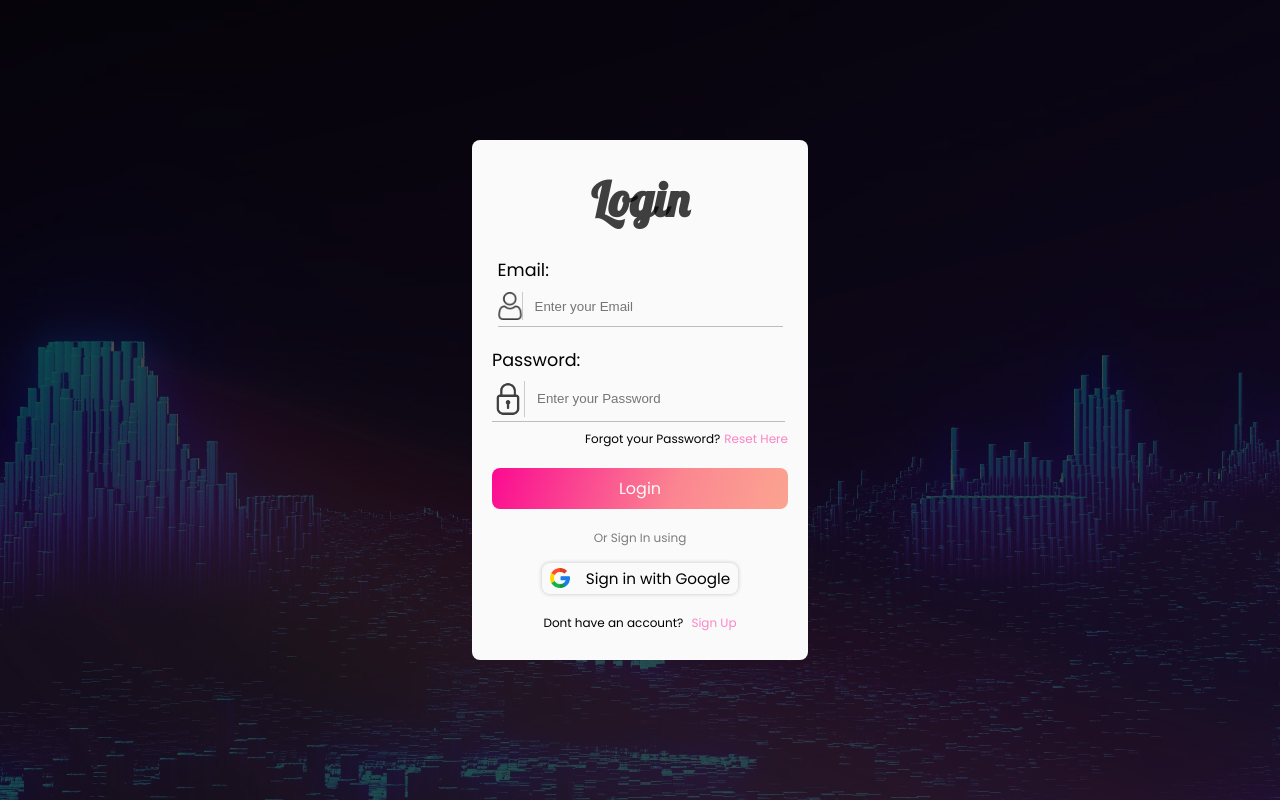
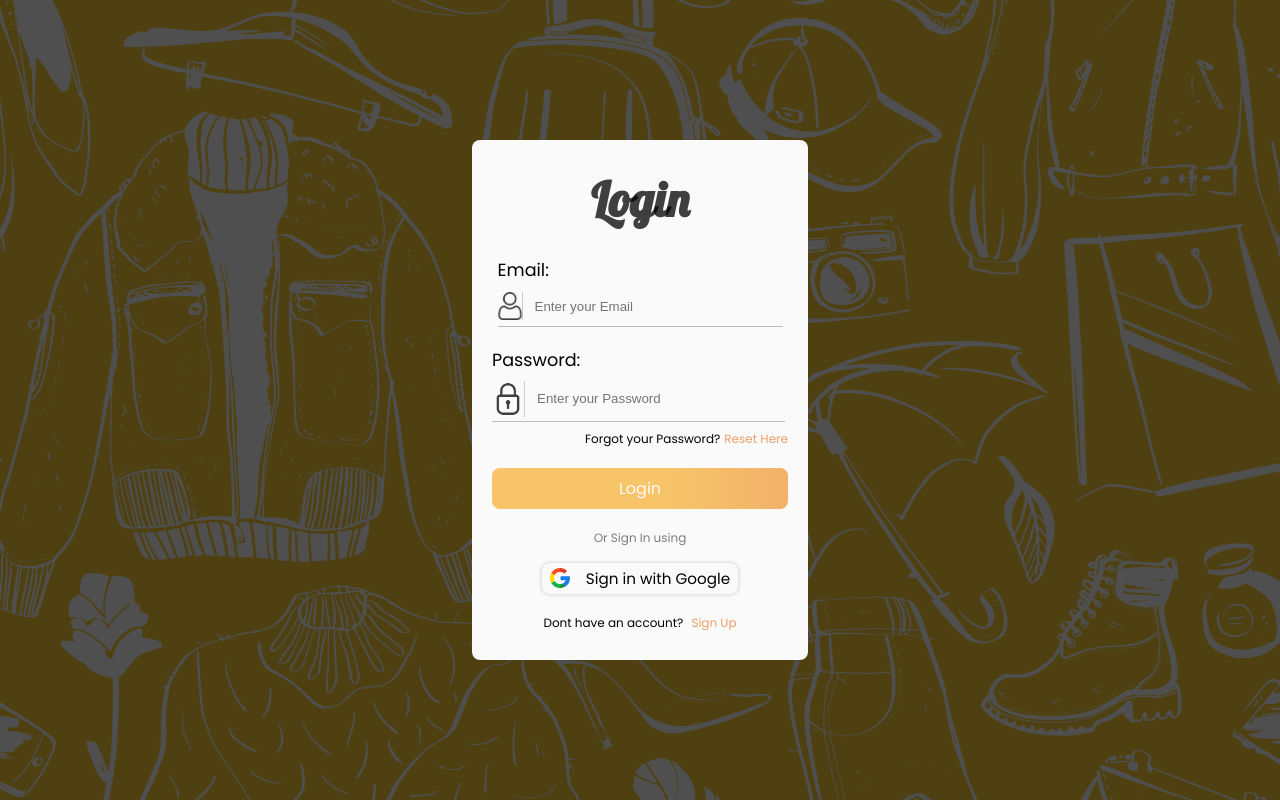
Before and after one commit to Anurag607/xLine, a Next.js app: page / in a window 1280 px wide. Built offline with nearby package versions, Linux system fonts and the light colour scheme; no server answers.

Commit message:
chore: changed theme of login page and image of sign up page

```diff
--- a/package.json
+++ b/package.json
@@ -17,7 +17,6 @@
     "@emotion/react": "^11.13.0",
     "@emotion/styled": "^11.13.0",
     "@mui/icons-material": "^5.16.7",
-    "@next/font": "^14.2.5",
     "@types/node": "^22.3.0",
     "@types/react": "^18.3.3",
     "@types/react-dom": "^18.3.0",
--- a/src/app/login.module.scss
+++ b/src/app/login.module.scss
@@ -21,7 +21,7 @@
     width: 100vw;
     height: 100vh;
     overflow: hidden;
-    background-image: url('../../public/loginBg1.jpg');
+    background-image: url('../../public/678.webp');
     background-position: center;
     background-repeat: no-repeat;
     background-size: cover;
@@ -150,7 +150,8 @@
                 font-size: 1rem;
                 font-family: 'Poppins';
                 color: var(--secondary-light);
-                background: linear-gradient(106.7deg, rgb(251, 0, 145) -2.6%, rgb(251, 134, 145) 31%, rgb(251, 158, 145) 45.8%, rgb(251, 218, 145) 100.1%);
+                // background: linear-gradient(106.7deg, rgb(251, 0, 145) -2.6%, rgb(251, 134, 145) 31%, rgb(251, 158, 145) 45.8%, rgb(251, 218, 145) 100.1%);
+                background: linear-gradient(90deg, #f7c469 30%, #ec9e69 70%);
                 padding: 0.5rem 2rem;
                 outline: none;
                 border: none;
@@ -216,7 +217,8 @@
 }
 
 .loginLinks {
-    color: #fa86c4;
+    // color: #fa86c4;
+    color: #ec9e69;
 }
 
 @media screen and (max-width: 1240px) {
--- a/src/app/signup/signup.module.scss
+++ b/src/app/signup/signup.module.scss
@@ -23,7 +23,7 @@
     section:nth-child(1) {
         width: 60vw;
         height: 150%;
-        @include bg($url : '../../../public/casual1.jpg');
+        @include bg($url : '../../../public/bg-register.jpg');
     }
     section:nth-child(2) {
         z-index: 1;
@@ -73,7 +73,9 @@
                 font-size: 0.75rem;
                 font-family: 'Poppins', sans-serif;
                 cursor: default;
-                color: #fa86c4;
+                .loginLinks {
+                    color: #fa86c4;
+                }
             }
             label {
                 @include flex($dir : column, $gap : 0.5rem);
```
Also changed, not shown: 1 other file (tests, documents, lock files or other folders).
